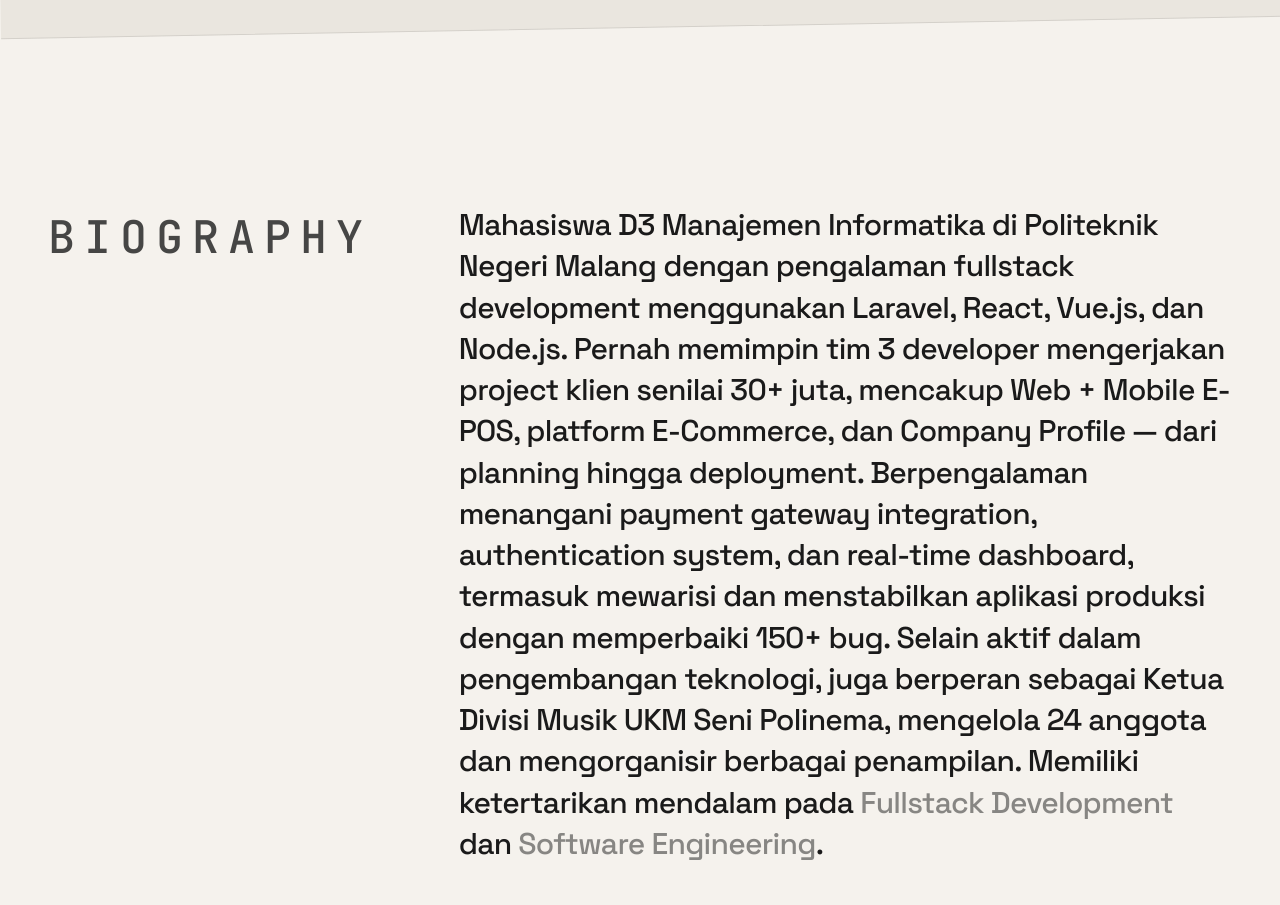
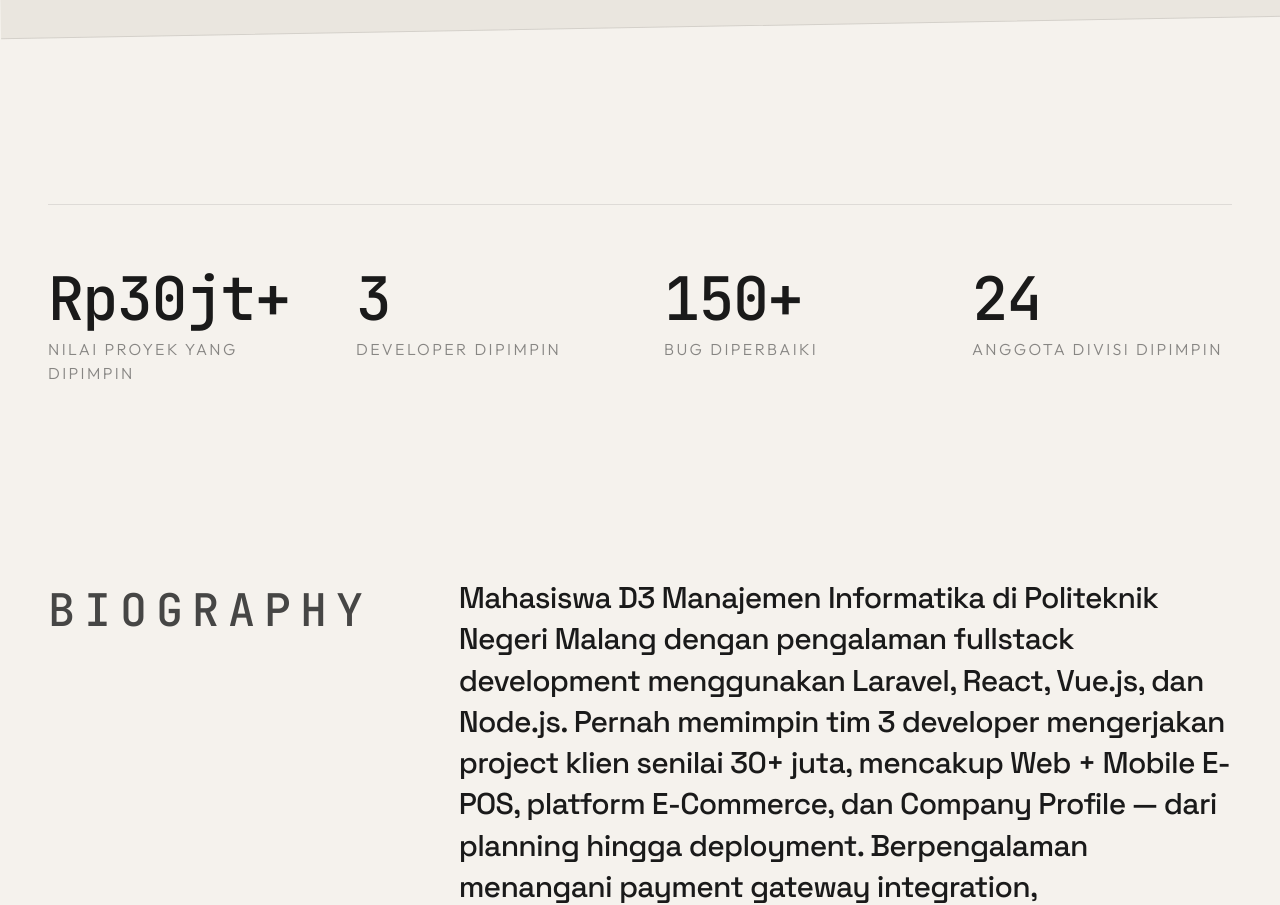
Before and after one commit to Syakir003/Portfolio-Syakir, a React (Vite) app: page / in a window 1280 px wide. Shown: the part 968-1873 px from the top of the page. Built offline with nearby package versions, Linux system fonts and the light colour scheme.

Commit message:
feat: add animated metrics section

```diff
--- a/src/App.tsx
+++ b/src/App.tsx
@@ -15,6 +15,7 @@ import CustomCursor from './components/CustomCursor';
 import Magnetic from './components/Magnetic';
 
 const HeroMesh = lazy(() => import('./components/HeroMesh'));
+import MetricsSection from './components/MetricsSection';
 
 export default function App() {
   const [isMenuOpen, setIsMenuOpen] = useState(false);
@@ -311,6 +312,8 @@ export default function App() {
           </div>
         </div>
 
+        <MetricsSection />
+
         {/* About Section */}
         <section id="about" className="py-24 px-6 md:px-12">
           <div className="max-w-7xl mx-auto">
--- /dev/null
+++ b/src/components/MetricsSection.tsx
@@ -0,0 +1,77 @@
+import { useEffect, useRef, useState } from 'react';
+import { motion, useInView, useMotionValue, useTransform, animate } from 'framer-motion';
+import useReducedMotion from '../hooks/useReducedMotion';
+
+interface Metric {
+  value: number;
+  prefix?: string;
+  suffix?: string;
+  label: string;
+}
+
+const metrics: Metric[] = [
+  { prefix: 'Rp', value: 30, suffix: 'jt+', label: 'Nilai proyek yang dipimpin' },
+  { value: 3, label: 'Developer dipimpin' },
+  { value: 150, suffix: '+', label: 'Bug diperbaiki' },
+  { value: 24, label: 'Anggota divisi dipimpin' },
+];
+
+function StatCounter({ metric, delay, reducedMotion }: { metric: Metric; delay: number; reducedMotion: boolean }) {
+  const ref = useRef<HTMLSpanElement>(null);
+  const inView = useInView(ref, { once: true, margin: '-100px' });
+  const count = useMotionValue(0);
+  const rounded = useTransform(count, (v) => Math.round(v));
+  const [display, setDisplay] = useState(0);
+
+  useEffect(() => {
+    const unsubscribe = rounded.on('change', (v) => setDisplay(v));
+    return unsubscribe;
+  }, [rounded]);
+
+  useEffect(() => {
+    if (!inView) return;
+    if (reducedMotion) {
+      count.set(metric.value);
+      return;
+    }
+    const controls = animate(count, metric.value, { duration: 1.4, delay, ease: 'easeOut' });
+    return () => controls.stop();
+  }, [inView, reducedMotion, metric.value, delay, count]);
+
+  return (
+    <span ref={ref}>
+      {metric.prefix}{display}{metric.suffix}
+    </span>
+  );
+}
+
+export default function MetricsSection() {
+  const reducedMotion = useReducedMotion();
+
+  return (
+    <section id="metrics" className="py-24 px-6 md:px-12">
+      <div className="max-w-7xl mx-auto">
+        <div className="hairline mb-16" />
+        <div className="grid grid-cols-2 md:grid-cols-4 gap-8 md:gap-12">
+          {metrics.map((metric, index) => (
+            <motion.div
+              key={metric.label}
+              initial={{ opacity: 0, y: 30 }}
+              whileInView={{ opacity: 1, y: 0 }}
+              viewport={{ once: true, margin: '-100px' }}
+              transition={{ duration: reducedMotion ? 0 : 0.6, delay: reducedMotion ? 0 : index * 0.08, ease: 'easeOut' }}
+              className="flex flex-col gap-2"
+            >
+              <div className="font-mono tabular-nums text-4xl md:text-6xl font-medium tracking-tight">
+                <StatCounter metric={metric} delay={index * 0.08} reducedMotion={reducedMotion} />
+              </div>
+              <p className="text-sm md:text-base text-[#1A1A1A]/50 font-light uppercase tracking-[0.15em]">
+                {metric.label}
+              </p>
+            </motion.div>
+          ))}
+        </div>
+      </div>
+    </section>
+  );
+}
```
